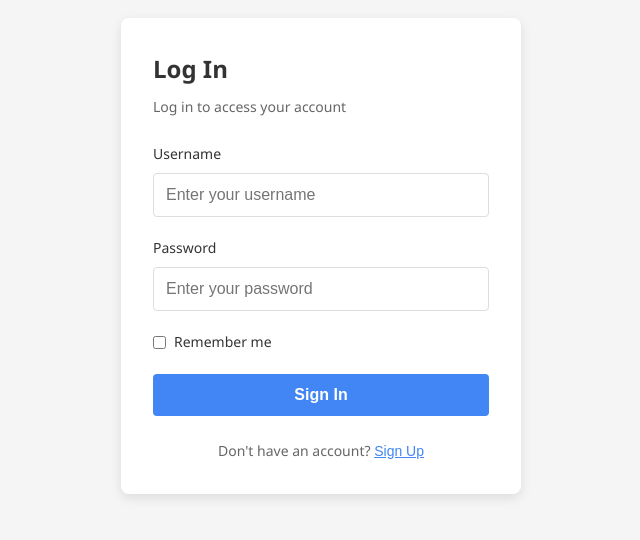
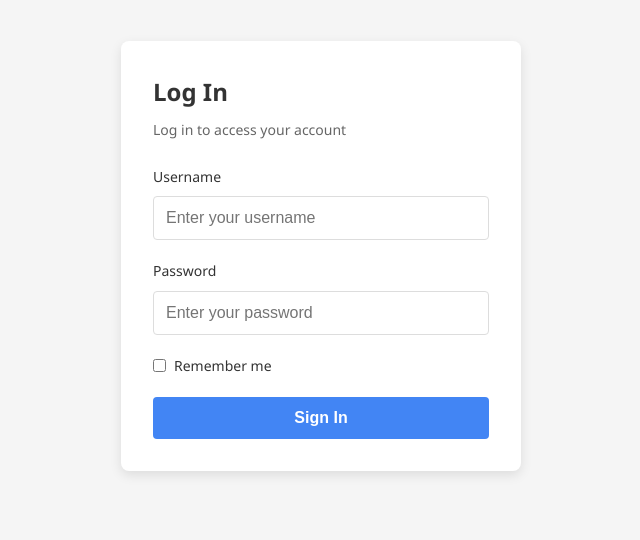
Before and after one commit to AkshaySadhu/dorm-deal-ui, a React (Vite) app: page / in a window 1280 px wide. Shown: the part 144-684 px from the top of the page, without its empty margins (319-959 px from the left). Built offline with nearby package versions, Linux system fonts and the light colour scheme.

Commit message:
removed register

```diff
--- a/src/components/LoginPage.jsx
+++ b/src/components/LoginPage.jsx
@@ -8,7 +8,6 @@ function LoginPage({ onLogin }) {
   const [rememberMe, setRememberMe] = useState(false);
   const [error, setError] = useState('');
   const [loading, setLoading] = useState(false);
-  const [isRegister, setIsRegister] = useState(false);
 
   const handleSubmit = async (e) => {
     e.preventDefault();
@@ -31,10 +30,7 @@ function LoginPage({ onLogin }) {
     setLoading(true);
 
     try {
-      // Determine if we're doing login or registration
-      const endpoint = isRegister ? '/auth/register' : '/auth/login';
-
-      const response = await fetch(`http://localhost:3000${endpoint}`, {
+      const response = await fetch('http://localhost:3000/auth/login', {
         method: 'POST',
         headers: {
           'Content-Type': 'application/json',
@@ -48,18 +44,7 @@ function LoginPage({ onLogin }) {
         throw new Error(data.error || 'Authentication failed');
       }
 
-      if (isRegister) {
-        // If registration was successful, switch to login mode
-        setIsRegister(false);
-        setError('');
-        setPassword('');
-        setLoading(false);
-        // Show success message
-        setError('Account created successfully! Please log in.');
-        return;
-      }
-
-      // For login, pass the user data to the parent component
+      // Pass the user data to the parent component
       const userData = {
         username: data.user?.username || username,
         rememberMe,
@@ -75,23 +60,15 @@ function LoginPage({ onLogin }) {
     }
   };
 
-  const toggleMode = () => {
-    // Clear form and errors when switching modes
-    setError('');
-    setIsRegister(!isRegister);
-  };
-
   return (
     <div className="login-container">
       <div className="login-card">
-        <h2>{isRegister ? 'Create Account' : 'Log In'}</h2>
+        <h2>Log In</h2>
         <p className="login-subtitle">
-          {isRegister
-            ? 'Sign up to create a new account'
-            : 'Log in to access your account'}
+          Log in to access your account
         </p>
 
-        {error && <div className={`login-message ${error.includes('successfully') ? 'success' : 'error'}`}>{error}</div>}
+        {error && <div className="login-message error">{error}</div>}
 
         <form onSubmit={handleSubmit} className="login-form">
           <div className="form-group">
@@ -135,27 +112,9 @@ function LoginPage({ onLogin }) {
             className={`login-button ${loading ? 'loading' : ''}`}
             disabled={loading}
           >
-            {loading
-              ? (isRegister ? 'Creating Account...' : 'Logging In...')
-              : (isRegister ? 'Sign Up' : 'Sign In')}
+            {loading ? 'Logging In...' : 'Sign In'}
           </button>
         </form>
-
-        <div className="login-footer">
-          <p>
-            {isRegister
-              ? 'Already have an account? '
-              : "Don't have an account? "}
-            <button
-              type="button"
-              className="toggle-btn"
-              onClick={toggleMode}
-              disabled={loading}
-            >
-              {isRegister ? 'Log In' : 'Sign Up'}
-            </button>
-          </p>
-        </div>
       </div>
     </div>
   );
```
